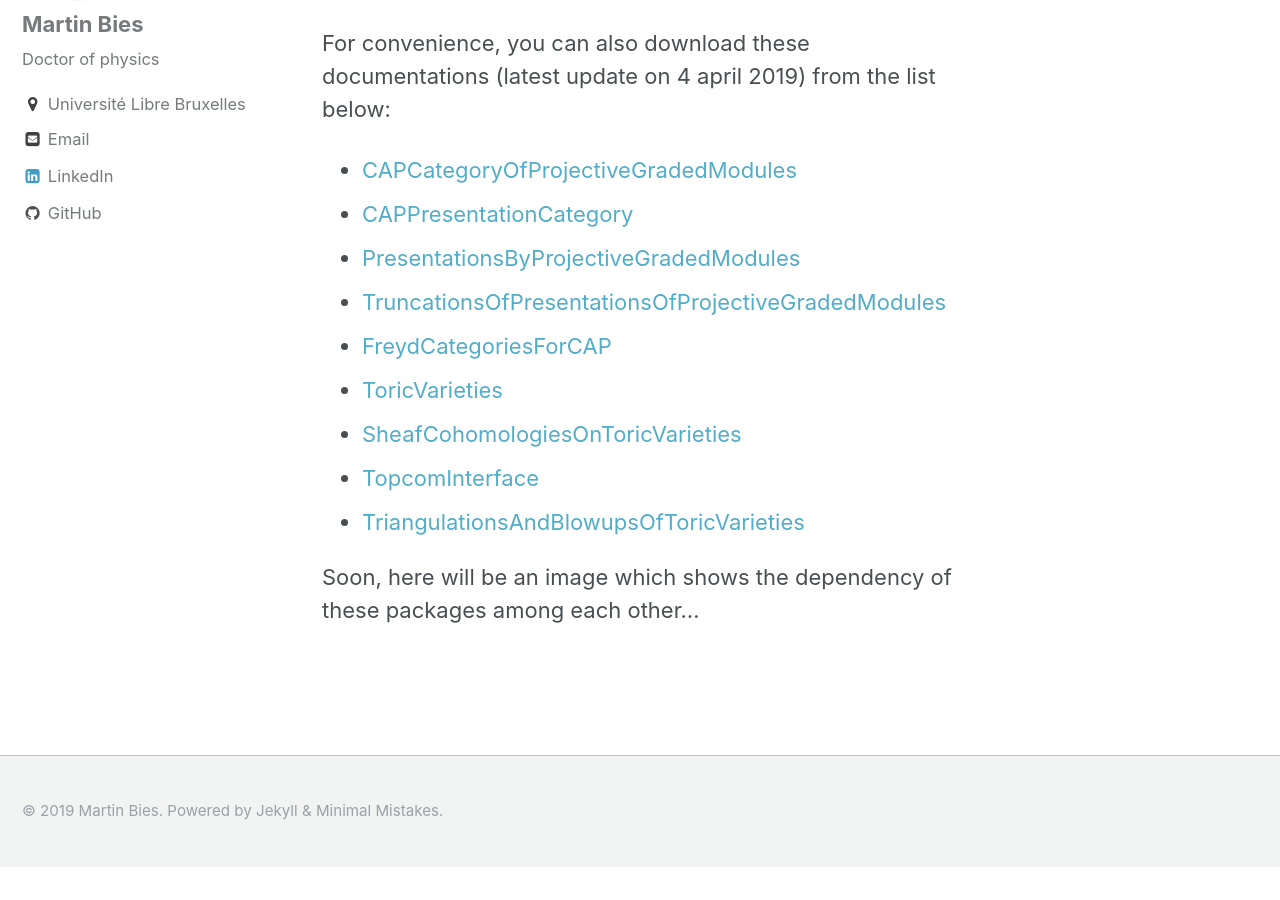
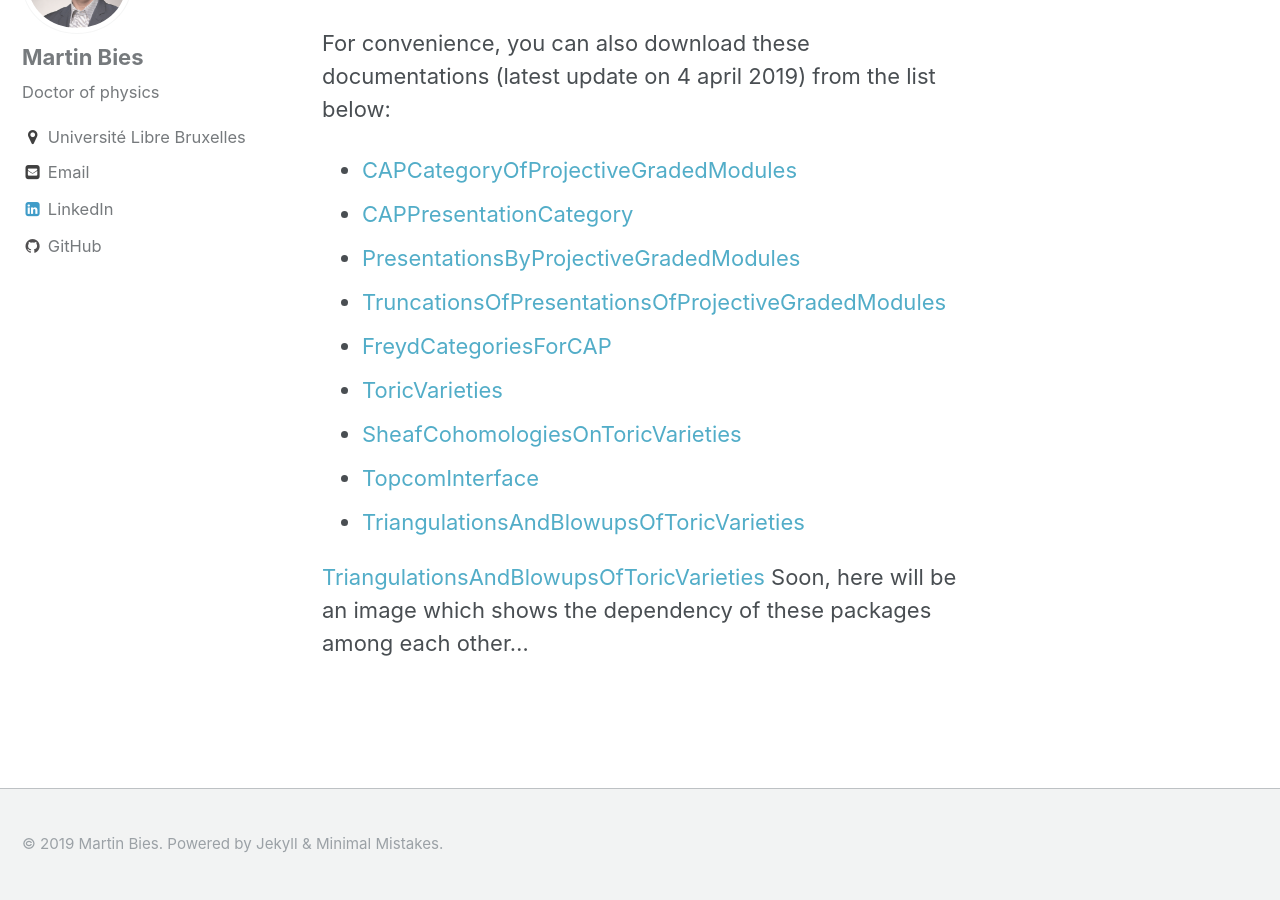
Before and after one commit to MartinBies/MartinBies.github.io, a Jekyll site: the page built from _pages/research.md, in a window 1280 px wide and 900 px high, scrolled down 4027 px. Built offline with Jekyll 4.4.1, drawn with Linux system fonts in a browser that asks for light colours; before the commit the page ends 4894 px from its top, so only the background shows below that.

Commit message:
Added image of my software packages Made a link in 'research page' to link this file

```diff
--- a/_pages/research.md
+++ b/_pages/research.md
@@ -91,4 +91,5 @@ For convenience, you can also download these documentations (latest update on 4
 * [TopcomInterface](/TopcomInterface.pdf)
 * [TriangulationsAndBlowupsOfToricVarieties](/TriangulationsAndBlowupsOfToricVarieties.pdf)
 
+[TriangulationsAndBlowupsOfToricVarieties](/SoftwarePackages.pdf)
 Soon, here will be an image which shows the dependency of these packages among each other...
```
Also changed, not shown: 1 other file.
